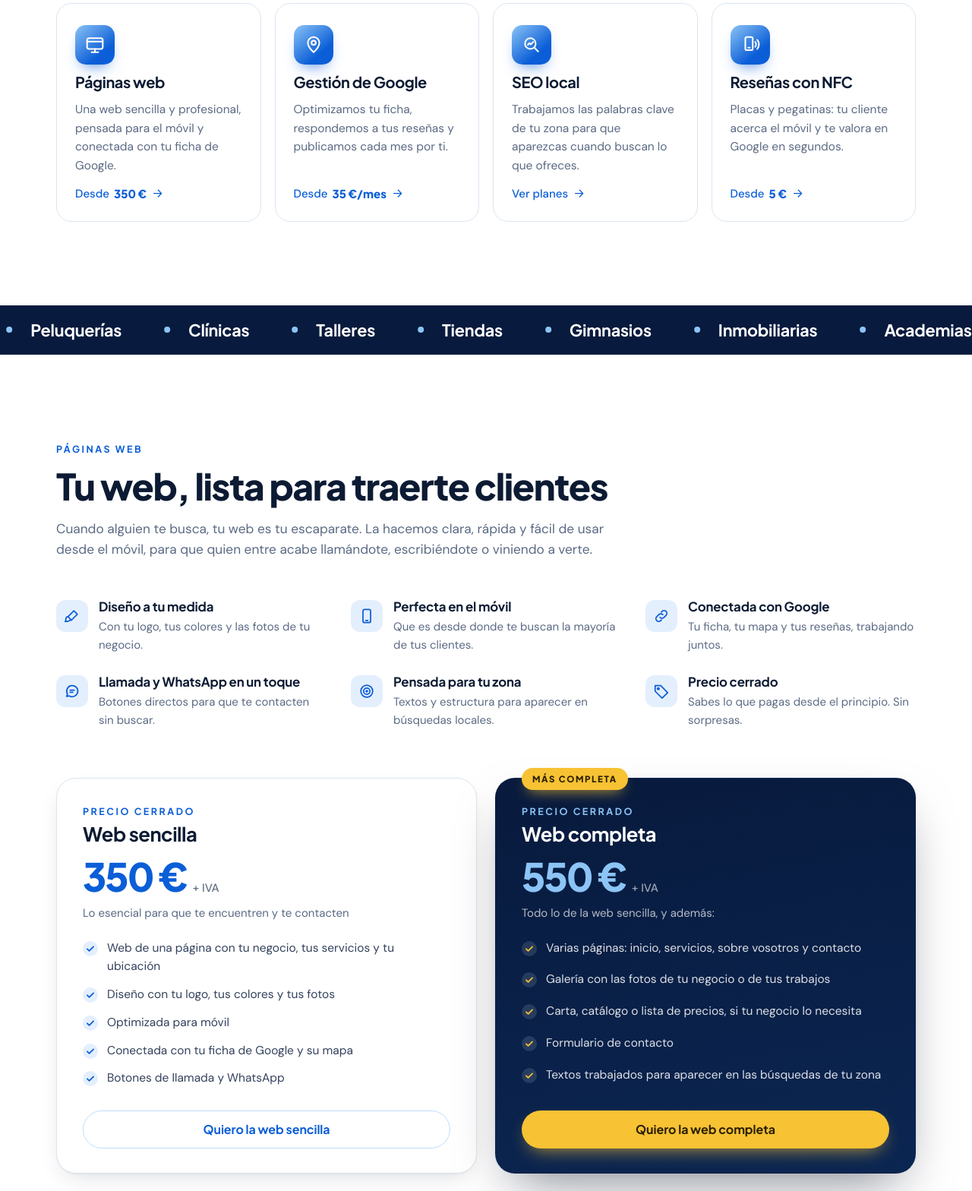
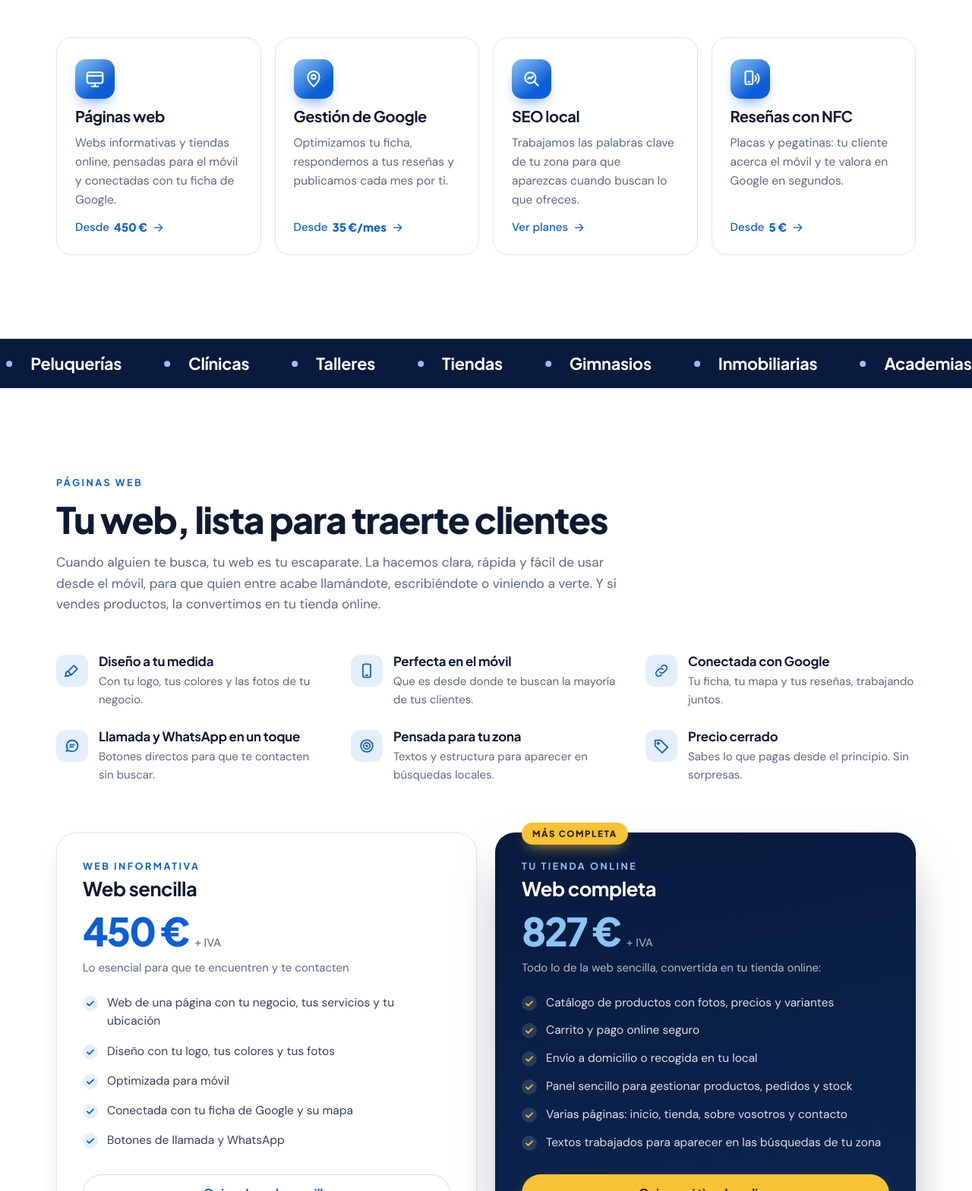
Before and after one commit to SASbot01/ocean, a plain HTML site: page index.html in a window 1280 px wide. Shown: the part 1232-2800 px from the top of the page at 76% size. Drawn offline with Linux system fonts and the light colour scheme.

Commit message:
Webs: informativa a 450 € y tienda online a 827 €
La web sencilla pasa a presentarse como web informativa (450 €) y la
completa como tienda online (827 €), con su propia lista de lo que
incluye. Actualizados el resto de precios, el formulario y los
metadatos.

Co-Authored-By: Claude Opus 5.5 <noreply@anthropic.com>

```diff
--- a/index.html
+++ b/index.html
@@ -4,7 +4,7 @@
   <meta charset="utf-8">
   <meta name="viewport" content="width=device-width, initial-scale=1">
   <title>Ocean Consulting Group · Webs y presencia en Google para negocios locales</title>
-  <meta name="description" content="Diseñamos páginas web para negocios locales, gestionamos tu ficha de Google y te ayudamos a conseguir reseñas reales con placas NFC. Lorca, Totana y Murcia.">
+  <meta name="description" content="Diseñamos páginas web y tiendas online para negocios locales, gestionamos tu ficha de Google y te ayudamos a conseguir reseñas reales con placas NFC. Lorca, Totana y Murcia.">
   <meta name="theme-color" content="#061430">
   <link rel="icon" type="image/png" href="assets/favicon.png">
   <link rel="apple-touch-icon" href="assets/apple-touch-icon.png">
@@ -12,7 +12,7 @@
   <meta property="og:type" content="website">
   <meta property="og:locale" content="es_ES">
   <meta property="og:title" content="Ocean Consulting Group · Haz crecer tu negocio local en internet">
-  <meta property="og:description" content="Páginas web, gestión de Google, SEO local y placas NFC para conseguir más reseñas. Lorca, Totana y Murcia.">
+  <meta property="og:description" content="Páginas web, tiendas online, gestión de Google, SEO local y placas NFC para conseguir más reseñas. Lorca, Totana y Murcia.">
   <meta property="og:url" content="https://__DOMINIO__/">
   <meta property="og:image" content="https://__DOMINIO__/assets/og-image.jpg">
   <meta property="og:image:width" content="1200">
@@ -30,7 +30,7 @@
     "@context": "https://schema.org",
     "@type": "ProfessionalService",
     "name": "Ocean Consulting Group",
-    "description": "Páginas web, gestión de la ficha de Google, SEO local y productos NFC para conseguir reseñas para negocios locales.",
+    "description": "Páginas web, tiendas online, gestión de la ficha de Google, SEO local y productos NFC para conseguir reseñas para negocios locales.",
     "url": "https://__DOMINIO__/",
     "image": "https://__DOMINIO__/assets/og-image.jpg",
     "logo": "https://__DOMINIO__/assets/logo.png",
@@ -41,7 +41,7 @@
       { "@type": "City", "name": "Totana" },
       { "@type": "City", "name": "Murcia" }
     ],
-    "priceRange": "5 € – 550 €"
+    "priceRange": "5 € – 827 €"
   }
   </script>
 </head>
@@ -102,7 +102,7 @@
             <a class="btn btn-glass" href="#servicios">Ver servicios y precios</a>
           </div>
           <ul class="chips" aria-label="Qué hacemos">
-            <li>Páginas web</li><li>Gestión de Google</li><li>SEO local</li><li>Tarjetas y placas NFC</li>
+            <li>Páginas web</li><li>Tiendas online</li><li>Gestión de Google</li><li>SEO local</li><li>Tarjetas y placas NFC</li>
           </ul>
         </div>
 
@@ -157,8 +157,8 @@
           <a class="service reveal" href="#webs">
             <span class="service-ic"><svg class="ic"><use href="#i-web"/></svg></span>
             <h3>Páginas web</h3>
-            <p>Una web sencilla y profesional, pensada para el móvil y conectada con tu ficha de Google.</p>
-            <span class="service-foot">Desde <b>350 €</b> <svg class="ic"><use href="#i-arrow"/></svg></span>
+            <p>Webs informativas y tiendas online, pensadas para el móvil y conectadas con tu ficha de Google.</p>
+            <span class="service-foot">Desde <b>450 €</b> <svg class="ic"><use href="#i-arrow"/></svg></span>
           </a>
           <a class="service reveal" href="#google">
             <span class="service-ic"><svg class="ic"><use href="#i-pin"/></svg></span>
@@ -196,7 +196,7 @@
         <div class="section-head reveal">
           <p class="eyebrow">Páginas web</p>
           <h2>Tu web, lista para traerte clientes</h2>
-          <p class="sub">Cuando alguien te busca, tu web es tu escaparate. La hacemos clara, rápida y fácil de usar desde el móvil, para que quien entre acabe llamándote, escribiéndote o viniendo a verte.</p>
+          <p class="sub">Cuando alguien te busca, tu web es tu escaparate. La hacemos clara, rápida y fácil de usar desde el móvil, para que quien entre acabe llamándote, escribiéndote o viniendo a verte. Y si vendes productos, la convertimos en tu tienda online.</p>
         </div>
 
         <ul class="features reveal">
@@ -210,9 +210,9 @@
 
         <div class="plans web-plans">
           <article class="plan reveal">
-            <p class="eyebrow">Precio cerrado</p>
+            <p class="eyebrow">Web informativa</p>
             <h3>Web sencilla</h3>
-            <p class="plan-price">350 €<small>+ IVA</small></p>
+            <p class="plan-price">450 €<small>+ IVA</small></p>
             <p class="plan-for">Lo esencial para que te encuentren y te contacten</p>
             <ul class="ticks">
               <li><svg class="ic"><use href="#i-check"/></svg>Web de una página con tu negocio, tus servicios y tu ubicación</li>
@@ -221,23 +221,24 @@
               <li><svg class="ic"><use href="#i-check"/></svg>Conectada con tu ficha de Google y su mapa</li>
               <li><svg class="ic"><use href="#i-check"/></svg>Botones de llamada y WhatsApp</li>
             </ul>
-            <a class="btn btn-outline btn-block" href="#contacto" data-servicio="Página web sencilla">Quiero la web sencilla</a>
+            <a class="btn btn-outline btn-block" href="#contacto" data-servicio="Página web sencilla (informativa)">Quiero la web sencilla</a>
           </article>
 
           <article class="plan plan-pro reveal">
             <span class="badge">Más completa</span>
-            <p class="eyebrow eyebrow-light">Precio cerrado</p>
+            <p class="eyebrow eyebrow-light">Tu tienda online</p>
             <h3>Web completa</h3>
-            <p class="plan-price">550 €<small>+ IVA</small></p>
-            <p class="plan-for">Todo lo de la web sencilla, y además:</p>
+            <p class="plan-price">827 €<small>+ IVA</small></p>
+            <p class="plan-for">Todo lo de la web sencilla, convertida en tu tienda online:</p>
             <ul class="ticks">
-              <li><svg class="ic"><use href="#i-check"/></svg>Varias páginas: inicio, servicios, sobre vosotros y contacto</li>
-              <li><svg class="ic"><use href="#i-check"/></svg>Galería con las fotos de tu negocio o de tus trabajos</li>
-              <li><svg class="ic"><use href="#i-check"/></svg>Carta, catálogo o lista de precios, si tu negocio lo necesita</li>
-              <li><svg class="ic"><use href="#i-check"/></svg>Formulario de contacto</li>
+              <li><svg class="ic"><use href="#i-check"/></svg>Catálogo de productos con fotos, precios y variantes</li>
+              <li><svg class="ic"><use href="#i-check"/></svg>Carrito y pago online seguro</li>
+              <li><svg class="ic"><use href="#i-check"/></svg>Envío a domicilio o recogida en tu local</li>
+              <li><svg class="ic"><use href="#i-check"/></svg>Panel sencillo para gestionar productos, pedidos y stock</li>
+              <li><svg class="ic"><use href="#i-check"/></svg>Varias páginas: inicio, tienda, sobre vosotros y contacto</li>
               <li><svg class="ic"><use href="#i-check"/></svg>Textos trabajados para aparecer en las búsquedas de tu zona</li>
             </ul>
-            <a class="btn btn-sun btn-block" href="#contacto" data-servicio="Página web completa">Quiero la web completa</a>
+            <a class="btn btn-sun btn-block" href="#contacto" data-servicio="Página web completa (tienda online)">Quiero mi tienda online</a>
           </article>
         </div>
       </div>
@@ -320,8 +321,8 @@
             <a class="extra extra-link reveal" href="#webs">
               <p class="eyebrow">Precio cerrado</p>
               <h3>Página web</h3>
-              <p>Sencilla por 350 € o completa por 550 €. Optimizada para móvil y conectada con tu ficha de Google.</p>
-              <p class="extra-price"><span class="from">Desde</span> 350 €<small>+ IVA</small></p>
+              <p>Informativa por 450 € o tienda online por 827 €. Optimizadas para móvil y conectadas con tu ficha de Google.</p>
+              <p class="extra-price"><span class="from">Desde</span> 450 €<small>+ IVA</small></p>
             </a>
           </div>
         </div>
@@ -490,8 +491,8 @@
             <label class="field"><span>Localidad</span><input name="localidad" autocomplete="address-level2" placeholder="Lorca, Totana, Murcia…"></label>
             <label class="field"><span>Me interesa</span>
               <select name="servicio">
-                <option>Página web sencilla</option>
-                <option>Página web completa</option>
+                <option>Página web sencilla (informativa)</option>
+                <option>Página web completa (tienda online)</option>
                 <option>Plan Básico de Google</option>
                 <option>Plan Pro de Google</option>
                 <option>Productos NFC para reseñas</option>
```
Also changed, not shown: aviso-legal.html (+1 -1 lines).
